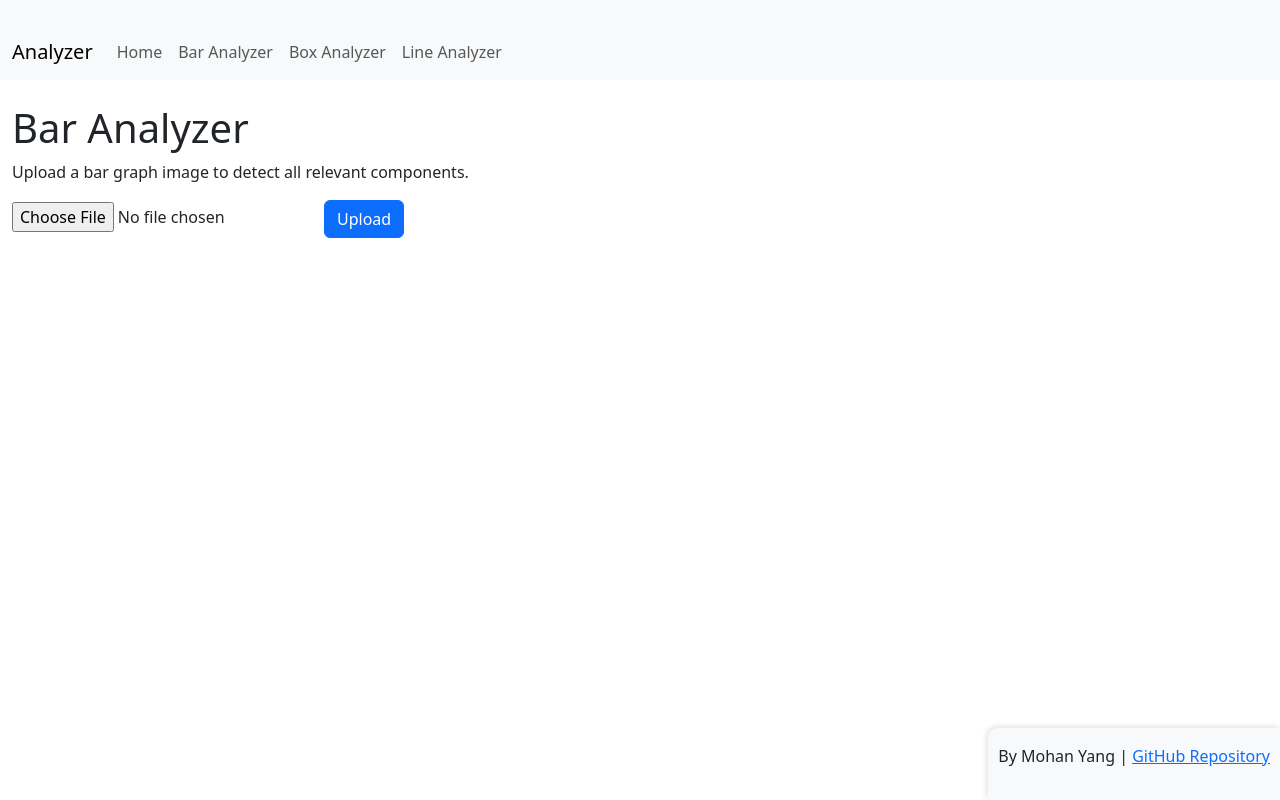
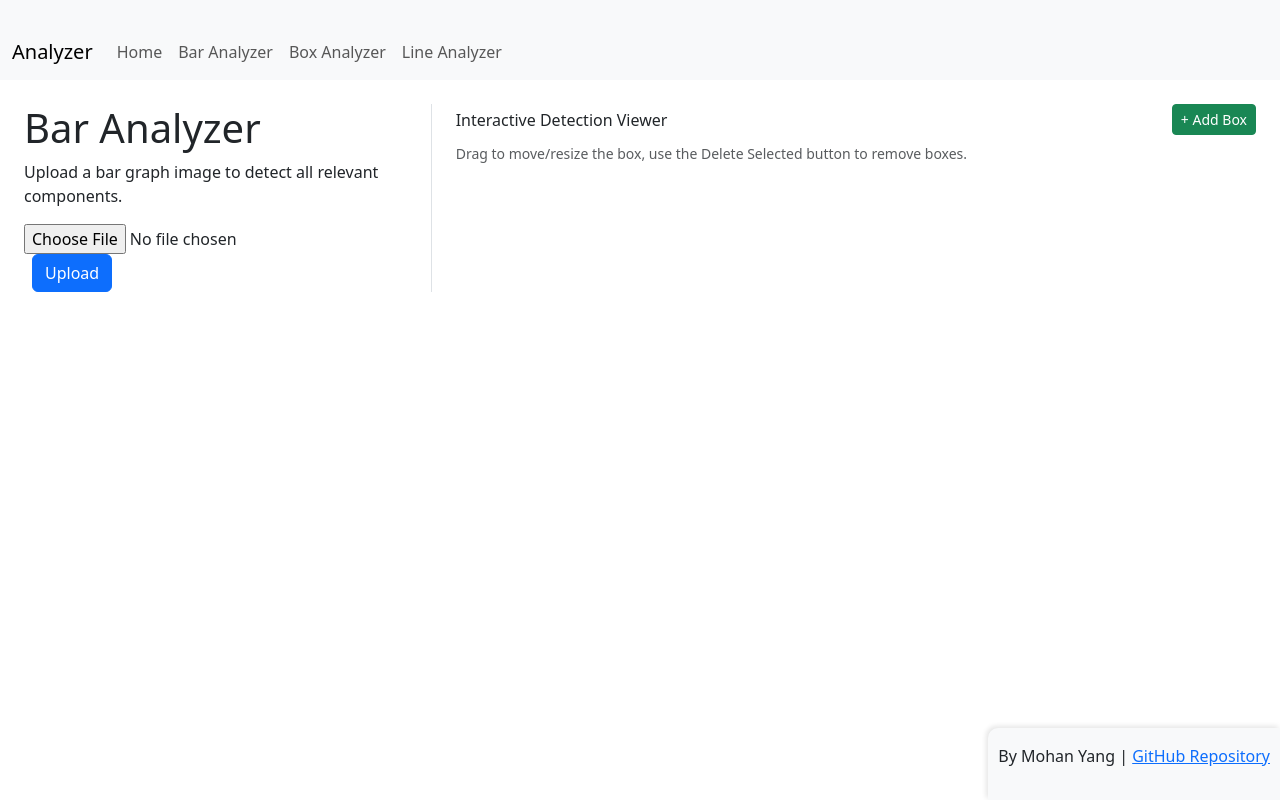
Before and after one commit to HenryYang03/AutoExtract, a React (Vite) app in the folder frontend/: page /bar_analyzer in a window 1280 px wide. Built offline with nearby package versions, Linux system fonts and the light colour scheme.

Commit message:
Changed layout of the webpage

```diff
--- a/frontend/src/components/BarAnalyzer.jsx
+++ b/frontend/src/components/BarAnalyzer.jsx
@@ -1,7 +1,7 @@
 import React, { useState, useRef, useEffect } from 'react';
 import * as fabric from 'fabric';
 
-const MAX_CANVAS_WIDTH = 800;
+const MAX_CANVAS_WIDTH = 500;
 
 const BarAnalyzer = () => {
     const [file, setFile] = useState(null);
@@ -133,34 +133,7 @@ const BarAnalyzer = () => {
             });
             rect.data = { label };
 
-            // Delete control
-            rect.controls.deleteControl = new fabric.Control({
-                x: 0.5, y: -0.5, offsetY: 16,
-                cursorStyle: 'pointer',
-                mouseUpHandler: function (_, transform) {
-                    const canvas = transform.target.canvas;
-                    canvas.remove(transform.target);
-                    canvas.requestRenderAll();
-                    setSelectedInfo(null);
-                },
-                render: function (ctx, left, top, _, fabricObject) {
-                    const size = this.cornerSize;
-                    ctx.save();
-                    ctx.translate(left, top);
-                    ctx.rotate(fabric.util.degreesToRadians(fabricObject.angle));
-                    // Simple red X
-                    ctx.strokeStyle = 'red';
-                    ctx.lineWidth = 2;
-                    ctx.beginPath();
-                    ctx.moveTo(-size / 2, -size / 2);
-                    ctx.lineTo(size / 2, size / 2);
-                    ctx.moveTo(size / 2, -size / 2);
-                    ctx.lineTo(-size / 2, size / 2);
-                    ctx.stroke();
-                    ctx.restore();
-                },
-                cornerSize: 24
-            });
+            // Removed in-canvas delete control; use panel's Delete Selected instead
 
             canvas.add(rect);
             canvas.setActiveObject(rect);
@@ -183,12 +156,6 @@ const BarAnalyzer = () => {
                 createRect(100, 50, 120, 60, 'new');
             };
         }
-
-        // Double click to add box
-        canvas.on('mouse:dblclick', opt => {
-            const pointer = canvas.getPointer(opt.e);
-            createRect(pointer.x, pointer.y, 100, 60, 'new');
-        });
 
         // Selection events → external panel
         canvas.on('selection:created', e => updatePanel(e.selected?.[0]));
@@ -219,7 +186,10 @@ const BarAnalyzer = () => {
     };
 
     return (
-        <div>
+        <div className="container-fluid">
+            <div className="row">
+                {/* Left: 3/7 area for title and upload */}
+                <div className="col-lg-4 col-md-5 pe-lg-4">
                     <h1>Bar Analyzer</h1>
                     <p>Upload a bar graph image to detect all relevant components.</p>
 
@@ -227,16 +197,17 @@ const BarAnalyzer = () => {
 
                     <form onSubmit={handleUpload} className="form-group">
                         <input type="file" onChange={handleFileChange} required />
-                <button type="submit" className="btn btn-primary">Upload</button>
+                        <button type="submit" className="btn btn-primary ms-2">Upload</button>
                     </form>
+                </div>
 
-            {filename && (
-                <div className="card mt-3">
-                    <div className="card-header d-flex justify-content-between align-items-center">
+                {/* Right: 7/7 area for canvas and info with separator */}
+                <div className="col-lg-8 col-md-7 ps-lg-4 border-start">
+                    <div className="d-flex justify-content-between align-items-center mb-2">
                         <span>Interactive Detection Viewer</span>
                         <button className="btn btn-sm btn-success" id="addBoxBtn">+ Add Box</button>
                     </div>
-                    <div className="card-body">
+
                     {selectedInfo && (
                         <div className="alert alert-info d-flex justify-content-between align-items-center">
                             <div>
@@ -246,13 +217,13 @@ const BarAnalyzer = () => {
                             <button className="btn btn-sm btn-outline-danger" onClick={deleteSelected}>Delete Selected</button>
                         </div>
                     )}
+
                     <div ref={canvasContainerRef} />
-                        <small className="form-text text-muted mt-2">
-                            Double-click to add box, drag to move/resize, or use the Delete Selected button.
+                    <small className="form-text text-muted mt-2 d-block">
+                        Drag to move/resize the box, use the Delete Selected button to remove boxes.
                     </small>
                 </div>
             </div>
-            )}
         </div>
     );
 };
```
Lines whose indentation alone changed are shown as unchanged.
